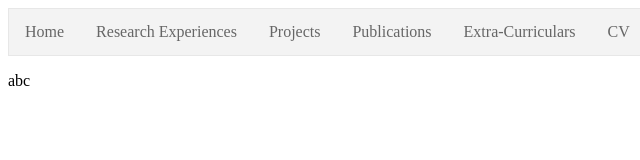
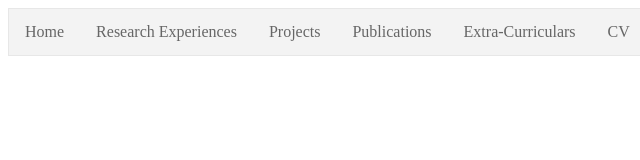
Before and after one commit to TusharSuri/anishawebsite, a plain HTML site: page resume.html in a window 1280 px wide. Shown: the full height of the page, 0-640 px from the left. Drawn offline with Linux system fonts and the light colour scheme.

Commit message:
Update resume.html

```diff
--- a/resume.html
+++ b/resume.html
@@ -53,6 +53,6 @@ iframe.ex1 {
 
 <!--<iframe class="ex1" src="TableauCourse.pdf" style="width:600px; height:590px;" frameborder="0"></iframe>-->
 <!--Change the PDF name in the above src. The pdf should be in same folder as all other html pages-->
-	<p>abc</p>
+
 </body>
 </html>
```
